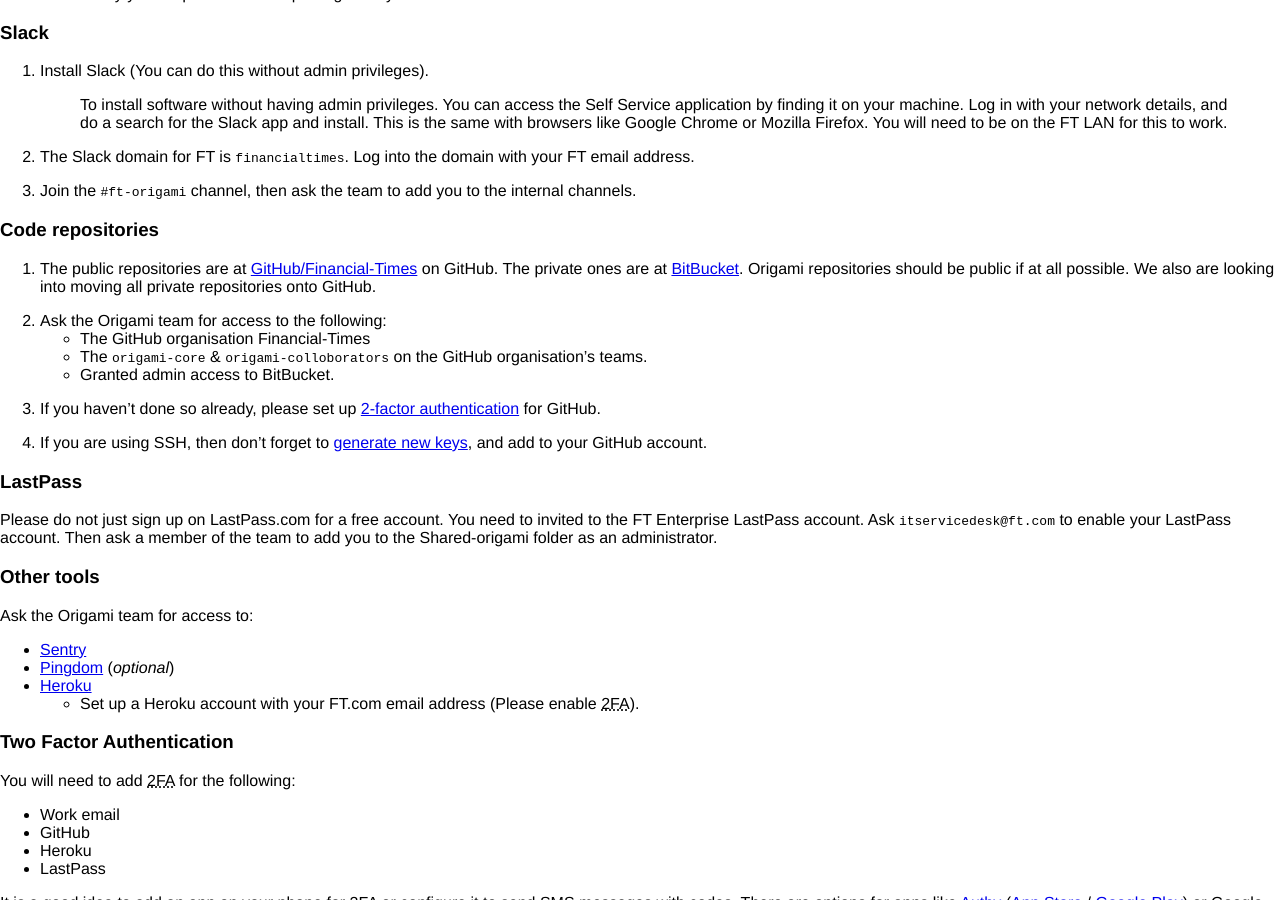
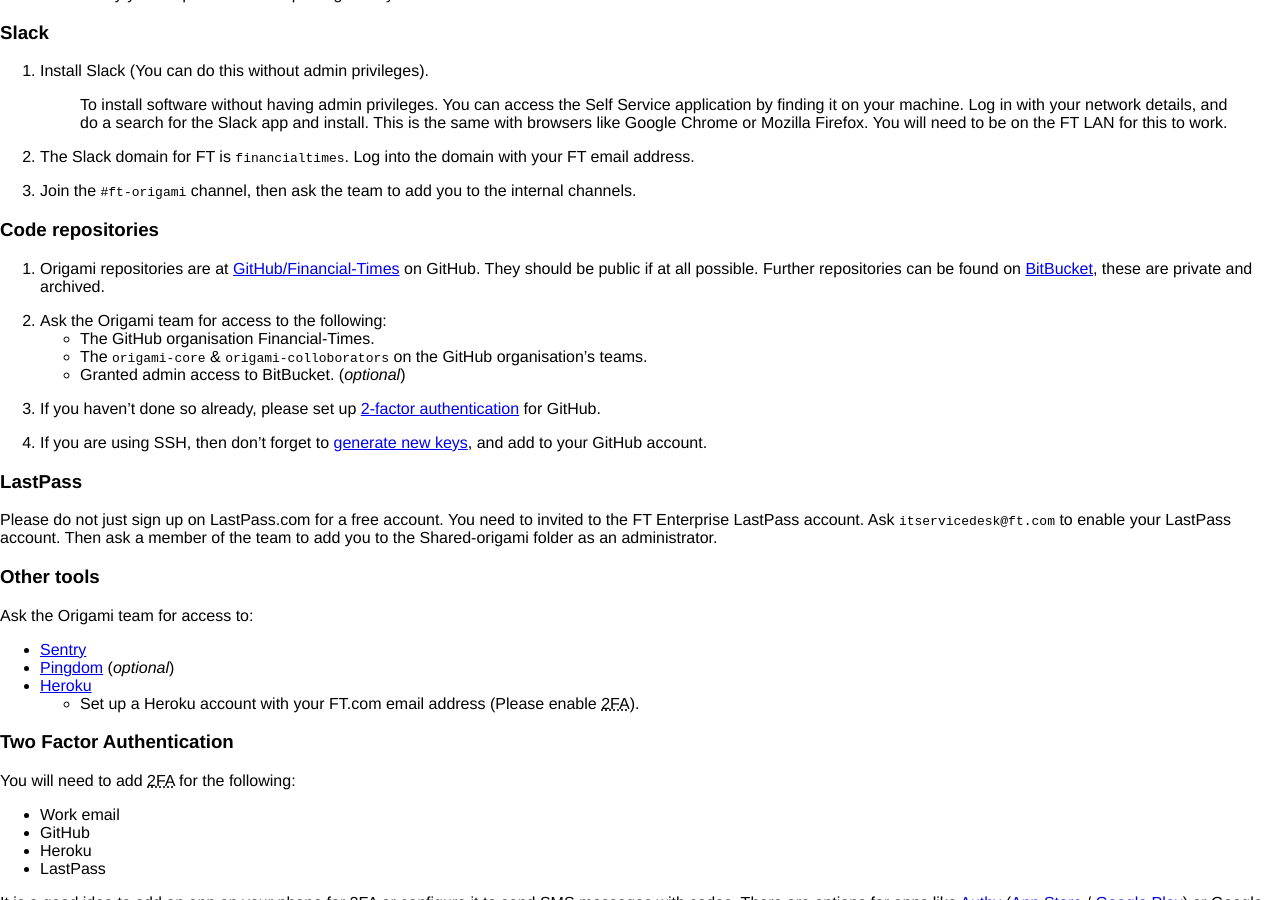
Before and after one commit to Financial-Times/ft-origami, a Jekyll site: the page built from new-starter-guide/new-starter-to-origami.md, in a window 1280 px wide and 900 px high, scrolled down 813 px. Built offline with Jekyll 4.4.1, drawn with Linux system fonts in a browser that asks for light colours; nearby versions of some CDN libraries; comment, search, counter and statistics services are not loaded; a style sheet for code colours, icons or effects is not loaded.

Commit message:
Update references to Bitbucket in the new starter guide.

```diff
--- a/new-starter-guide/new-starter-to-origami.md
+++ b/new-starter-guide/new-starter-to-origami.md
@@ -50,12 +50,12 @@ This should hurry your request for admin privileges on your machine.
 
 ### Code repositories
 
-1. The public repositories are at [GitHub/Financial-Times](https://github.com/Financial-Times) on GitHub. The private ones are at [BitBucket](http://git.svc.ft.com/). Origami repositories should be public if at all possible. We also are looking into moving all private repositories onto GitHub.
+1. Origami repositories are at [GitHub/Financial-Times](https://github.com/Financial-Times) on GitHub. They should be public if at all possible. Further repositories can be found on [BitBucket](http://git.svc.ft.com/), these are private and archived.
 
 2. Ask the Origami team for access to the following:
-  - The GitHub organisation Financial-Times
+  - The GitHub organisation Financial-Times.
   - The `origami-core` & `origami-colloborators` on the GitHub organisation's teams.
-  - Granted admin access to BitBucket.
+  - Granted admin access to BitBucket. (_optional_)
 
 3. If you haven't done so already, please set up [2-factor authentication](https://help.github.com/articles/about-two-factor-authentication/) for GitHub.
 
```
